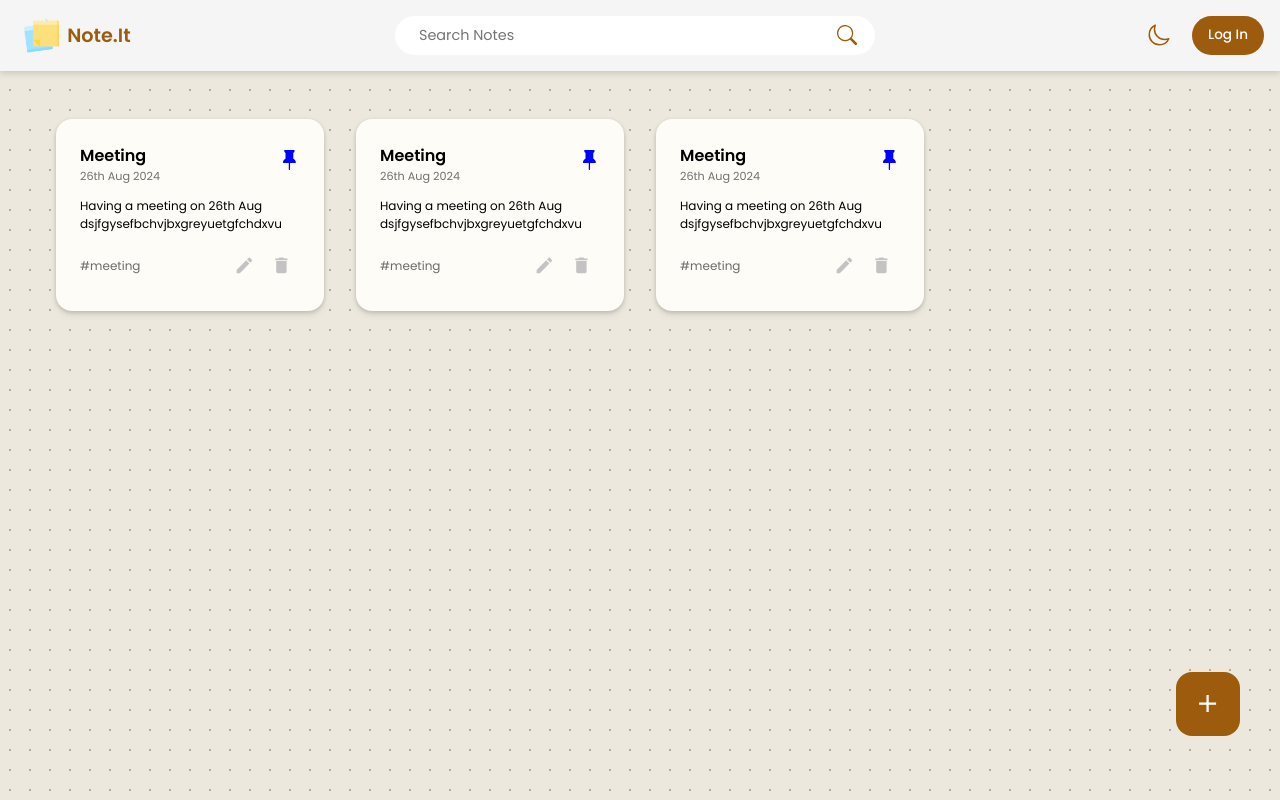
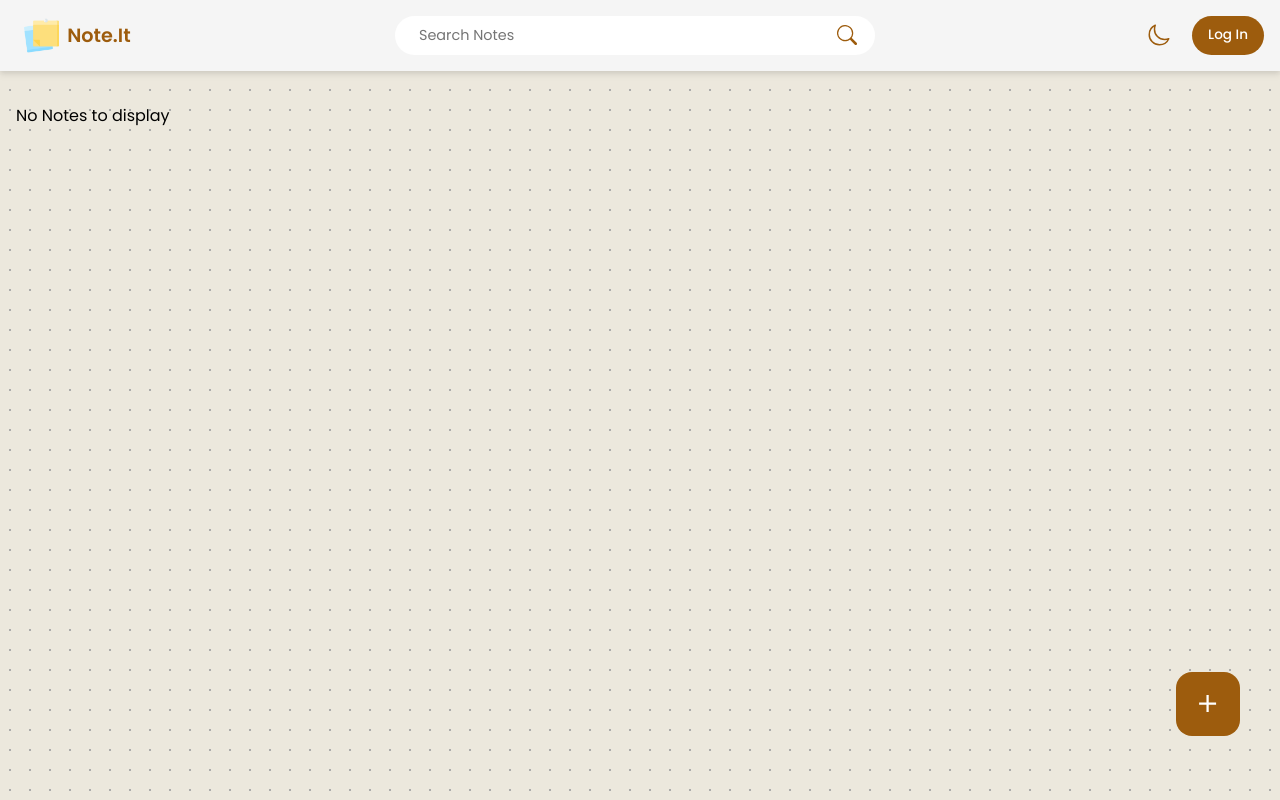
Before and after one commit to sroy2002/Notes-MERN, a React (Vite) app in the folder frontend/: page / in a window 1280 px wide. Built offline with nearby package versions, Linux system fonts and the light colour scheme.

Commit message:
solved some issues

```diff
--- a/frontend/src/Pages/Home.jsx
+++ b/frontend/src/Pages/Home.jsx
@@ -1,4 +1,4 @@
-import React, { useState } from "react";
+import React, { useState, useEffect } from "react";
 import Modal from "react-modal";
 import { IoMdAdd } from "react-icons/io";
 import "../Styles/Home.scss";
@@ -6,7 +6,13 @@ import Navbar from "../Components/Navbar";
 import Notecard from "../Components/Notecard";
 import SidePannel from "../Components/SidePannel";
 import Edit from "./Edit";
+import axios from "../api";
+import { useAuth0 } from "@auth0/auth0-react";
+// import { locals } from "../../../backend";
+
 const Home = () => {
+  const { isAuthenticated, getAccessTokenSilently } = useAuth0();
+  const [notes, setNotes] = useState([]);
   const [panel, setPanel] = useState(false);
   const [openModal, setOpenModal] = useState({
     isShown: false,
@@ -16,6 +22,49 @@ const Home = () => {
   const handlePanel = () => {
     setPanel(!panel);
   };
+
+  //fetch notes from MongoDB when user is logged in
+
+  const fetchNotes = async () => {
+    try {
+      if (isAuthenticated) {
+        const token = await getAccessTokenSilently();
+        const response = await axios.get("/notes", {
+          headers: {
+            Authorization: `Bearer ${token}`,
+          },
+        });
+        setNotes(response.data.notes);
+      } else {
+        //if not authenticated, load notes from localstorage
+        const localNotes = JSON.parse(localStorage.getItem("notes")) || [];
+        setNotes(localNotes);
+      }
+    } catch (error) {
+      console.error("Error fetching notes: ", error);
+    }
+  };
+
+  useEffect(() => {
+    fetchNotes();
+  }, [isAuthenticated]);
+
+const addNote = async (newNote) =>{
+  if(isAuthenticated){
+    const token = await getAccessTokenSilently();
+    await axios.post("/add-note",newNote,{
+      headers:{
+        Authorization: `Bearer ${token}`,
+      },
+    });
+  } else {
+    //save notes in local storage if user is not authenticated
+    const localNotes = JSON.parse(localStorage.getItem("notes")) || [];
+    localNotes.push(newNote);
+    localStorage.setItem("notes",JSON.stringify(localNotes));
+  }
+};
+
   return (
     <div>
       <Navbar handlePanel={handlePanel} />
@@ -23,8 +72,18 @@ const Home = () => {
         <div className={`${panel ? "openWidth" : "closeWidth"} panel-div`}>
           <SidePannel panelOpen={panel} />
         </div>
-        <div className="sub-container">
-          <Notecard
+        {notes.length ? (
+          notes.map((note) => (
+            <div className="sub-container">
+              <Notecard
+              key={note._id}
+              title={note.title}
+              content={note.content}
+              date={note.date}
+              tags={note.tags}
+              // Add additional note properties
+            />
+              {/* <Notecard
             title="Meeting"
             date="26th Aug 2024"
             content="Having a meeting on 26th Aug dsjfgysefbchvjbxgreyuetgfchdxvuyertgfbcnxzburytgfgchxbzchhjedg"
@@ -34,28 +93,12 @@ const Home = () => {
             onDelete={() => {}}
             onPinNote={() => {}}
             className="notecard"
-          />
-          <Notecard
-            title="Meeting"
-            date="26th Aug 2024"
-            content="Having a meeting on 26th Aug dsjfgysefbchvjbxgreyuetgfchdxvuyertgfbcnxzburytgfgchxbzchhjedg"
-            tags="#meeting"
-            isPinned={true}
-            onEdit={() => {}}
-            onDelete={() => {}}
-            onPinNote={() => {}}
-          />
-          <Notecard
-            title="Meeting"
-            date="26th Aug 2024"
-            content="Having a meeting on 26th Aug dsjfgysefbchvjbxgreyuetgfchdxvuyertgfbcnxzburytgfgchxbzchhjedg"
-            tags="#meeting"
-            isPinned={true}
-            onEdit={() => {}}
-            onDelete={() => {}}
-            onPinNote={() => {}}
-          />
-        </div>
+          /> */}
+            </div>
+          ))
+        ) : (
+          <p>No Notes to display</p>
+        )}
       </div>
       <div className="create">
         <button
@@ -77,9 +120,11 @@ const Home = () => {
         contentLabel=""
         className="modal-styles"
       >
-        <Edit onClose={()=>{
-          setOpenModal({ isShown: false, type: "add", data: null });
-        }}/>
+        <Edit
+          onClose={() => {
+            setOpenModal({ isShown: false, type: "add", data: null });
+          }}
+        />
       </Modal>
     </div>
   );
--- /dev/null
+++ b/frontend/src/api.js
@@ -0,0 +1,27 @@
+import axios from 'axios';
+import {useAuth0 } from '@auth0/auth0-react';
+
+const api = axios.create({
+    baseURL: 'http://localhost:8000',
+    headers:{
+        'Content-Type': 'application/json',
+    },
+});
+
+//function to add authorization token to Axios requests
+
+export const authorizedRequest = async (endpoint,method,data=null) => {
+    const { getAccessTokenSilently } = useAuth0();
+    const token = await getAccessTokenSilently();
+
+    return api({
+        method: method,
+        url: endpoint,
+        data:data,
+        headers:{
+            Authorization: `Bearer ${token}`,
+        },
+    });
+};
+
+export default api;
```
Also changed, not shown: 1 other file (tests, documents, lock files or other folders).
